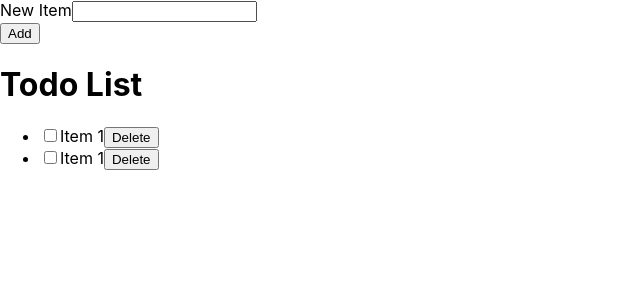
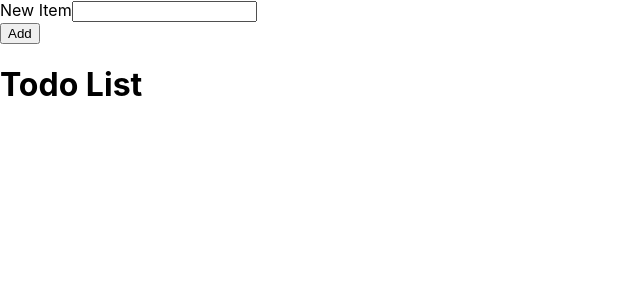
Before and after one commit to izabela-jelovac/todo-list, a React (Create React App) app in the folder todo-list/: page / in a window 1280 px wide. Shown: the top 300 px of the page, without its empty margins (0-640 px from the left). Built offline with nearby package versions, Linux system fonts and the light colour scheme.

Commit message:
add items to the page

```diff
--- a/todo-list/src/App.js
+++ b/todo-list/src/App.js
@@ -31,20 +31,17 @@
       </form>
       <h1 className="header">Todo List</h1>
       <ul className="list">
-        <li>
-          <label>
-            <input type="checkbox" />
-            Item 1
-          </label>
-          <button className="btn btn-danger">Delete</button>
-        </li>
-        <li>
-          <label>
-            <input type="checkbox" />
-            Item 1
-          </label>
-          <button className="btn btn-danger">Delete</button>
-        </li>
+        {todos.map((todo) => {
+          return (
+            <li key={todo.id}>
+              <label>
+                <input type="checkbox" checked={todo.completed} />
+                {todo.title}
+              </label>
+              <button className="btn btn-danger">Delete</button>
+            </li>
+          );
+        })}
       </ul>
     </>
   );
```
